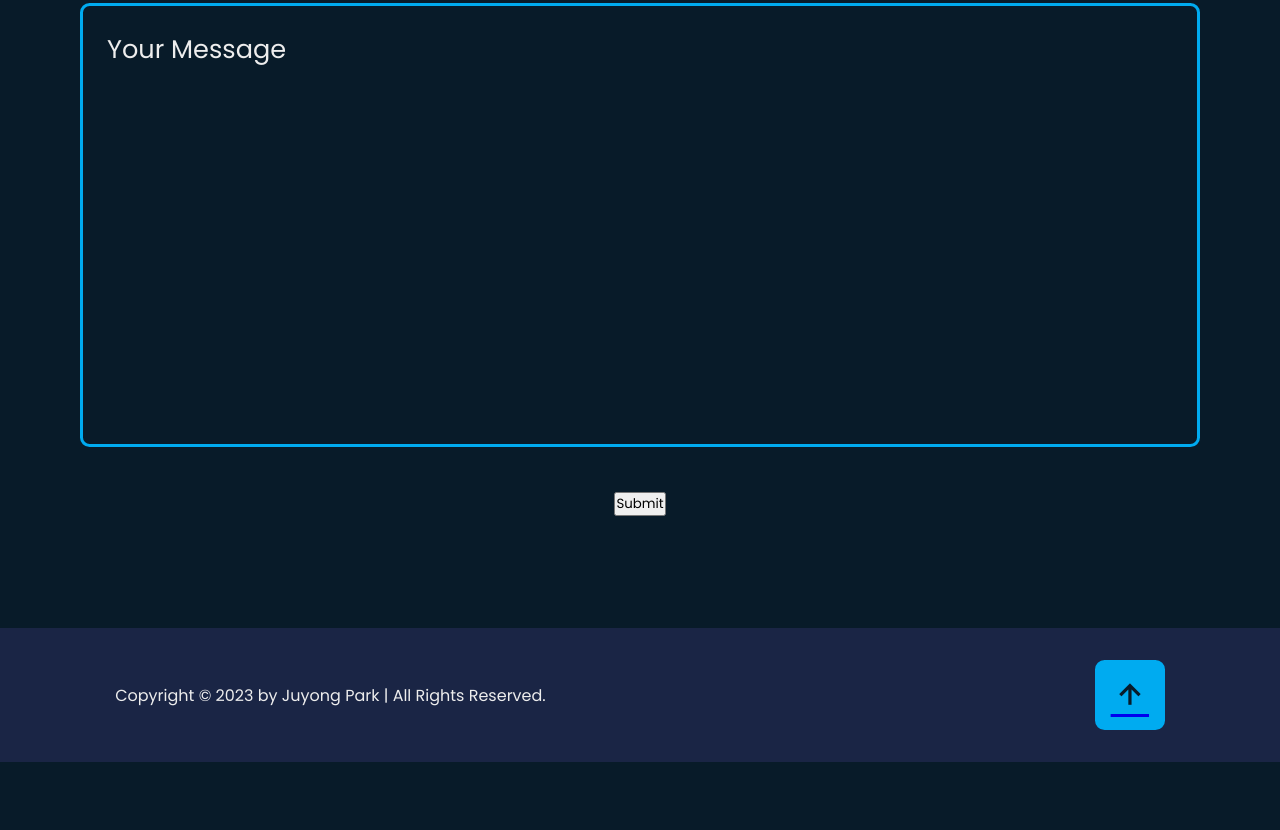
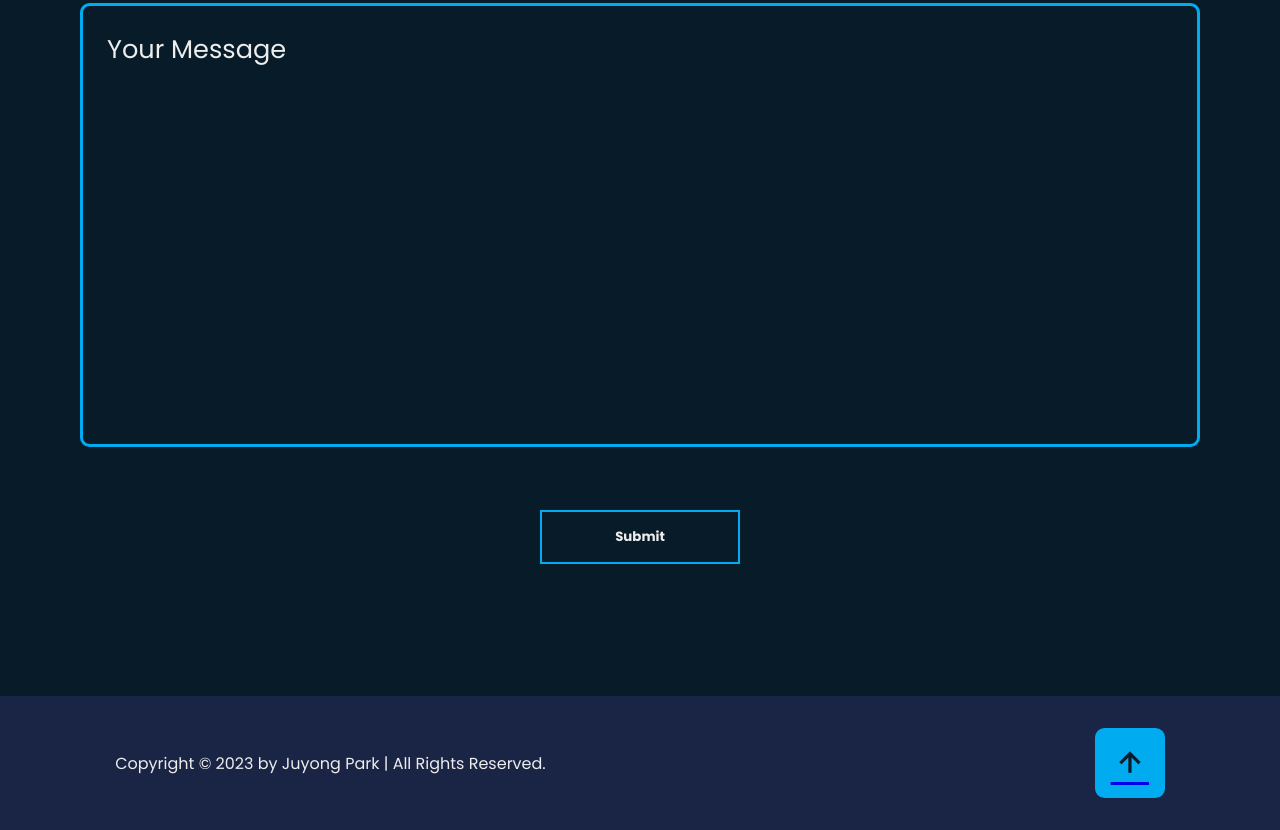
Before and after one commit to juyongp/juyongp.github.io, a plain HTML site: page index.html in a window 1280 px wide. Shown: the part 2710-3540 px from the top of the page. Before the commit the page ends 3472 px from the top, so only its background shows below. Drawn offline with nearby package versions, Linux system fonts and the light colour scheme.

Commit message:
Add files via upload

```diff
--- a/style.css
+++ b/style.css
@@ -317,9 +317,19 @@ span {
 
 }
 
-.contact form .btn-box.btns .btn{
+.contact button{
+    position: relative;
+    width: 200px;
+    padding: 15px 0;
+    text-align: center;
+    margin: 20px 10px;
+    font-weight: bold;
+    border: 2px solid #00abf0;
+    background: transparent;
+    color: #ededed;
     cursor: pointer;
 }
+
 
 .footer {
     display: flex;
```
Also changed, not shown: index.html (+3 -1 lines), script.js (line endings or trailing spaces).
